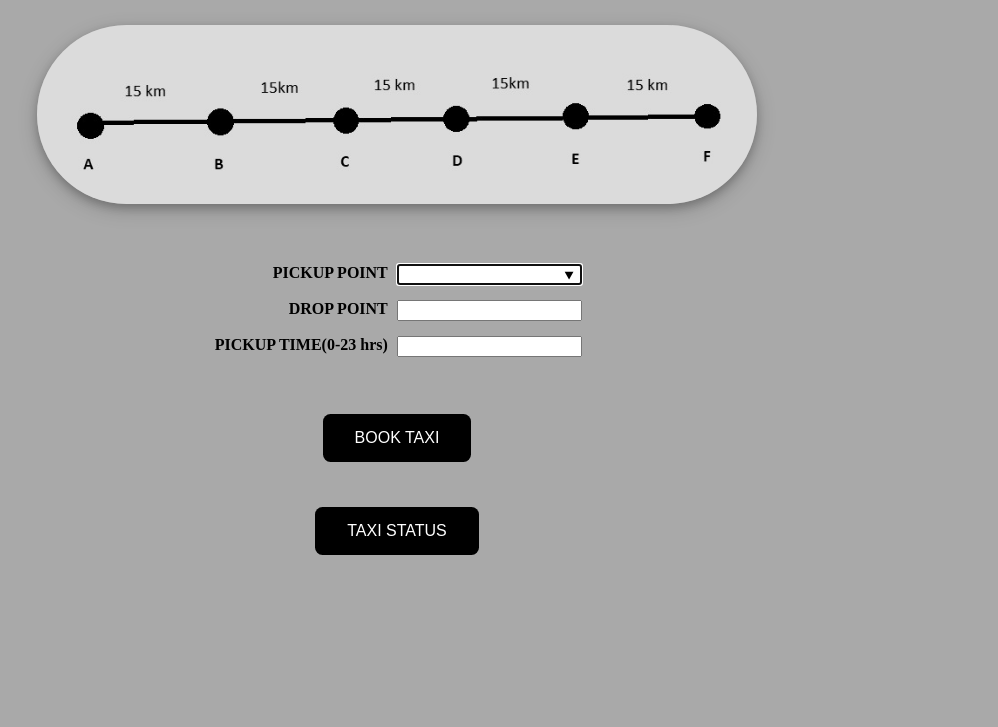
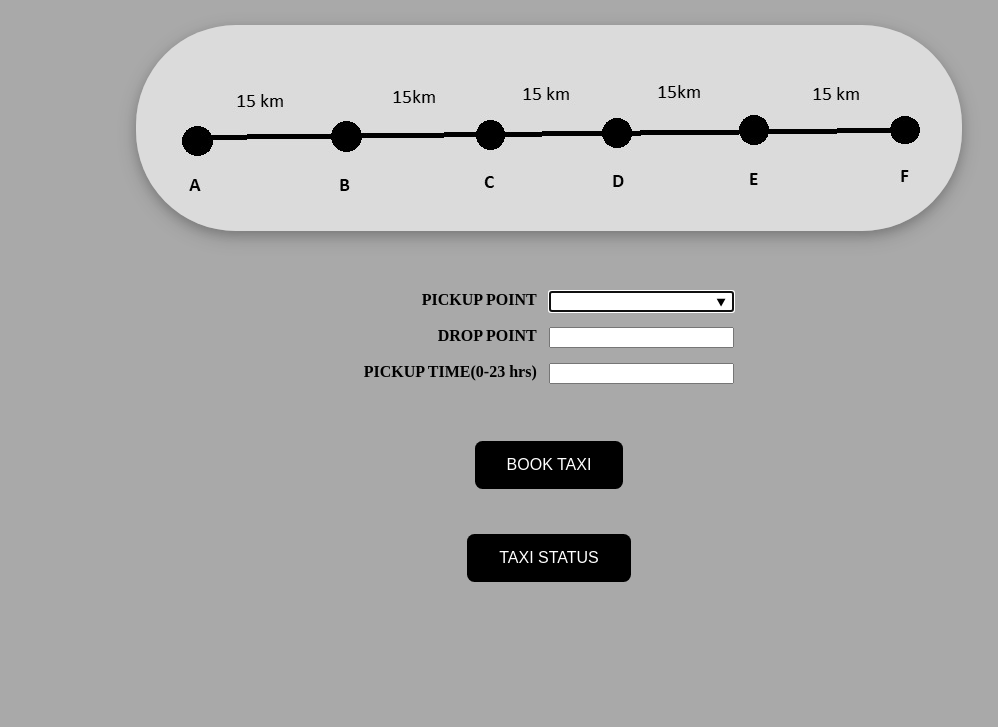
Before and after one commit to Kiruthika-Jayabalan/taxi-booking-application, a plain HTML site: page index.html in a window 1280 px wide. Shown: the part 73-800 px from the top of the page, without its empty margins (91-1089 px from the left). Drawn offline with Linux system fonts and the light colour scheme.

Commit message:
Update style.css

```diff
--- a/style.css
+++ b/style.css
@@ -3,13 +3,17 @@ body
     font-family: 'Times New Roman', Times, serif;
     text-align: center ;
     background-color: darkgrey;
-    max-width: 75%;
+    font-weight: bold;
+}
+
+h1, h3, input
+{
+    max-width: 100%;
 }
 
 #container{
     border-radius: 5px;
     padding: 20px;
-    font-weight: bold;
 }
 
 img{
@@ -17,7 +21,7 @@ img{
     margin-left: auto;
     margin-right: auto;
     max-width:75%;
-    box-shadow: 0 4px 8px 0 rgba(0, 0, 0, 0.2), 0 6px 20px 0 rgba(0, 0, 0, 0.19);
+    box-shadow: 0 4px 8px 0 rgba(56, 55, 55, 0.2), 0 6px 20px 0 rgba(0, 0, 0, 0.19);
 }
 
 .col25
```
